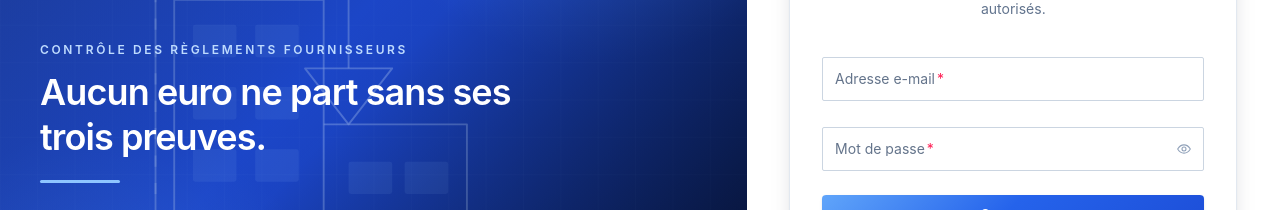
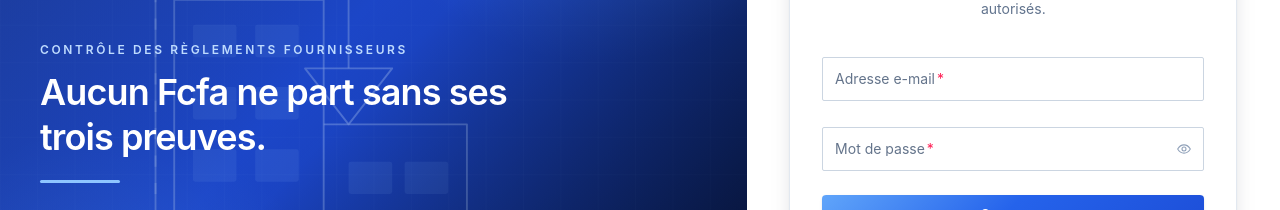
Before and after one commit to Yamoon224/ERP-BTP-WEB, a Next.js app: page /login in a window 1280 px wide. Shown: the part 313-523 px from the top of the page. Built offline with nearby package versions, Linux system fonts and the light colour scheme; no server answers.

Commit message:
feat: update text in login page for currency reference

```diff
--- a/src/app/login/page.tsx
+++ b/src/app/login/page.tsx
@@ -45,7 +45,7 @@ export default function LoginPage() {
             Contrôle des règlements fournisseurs
           </p>
           <h2 className="mt-3 text-4xl font-semibold leading-tight tracking-tight text-white">
-            Aucun euro ne part sans ses trois preuves.
+            Aucun Fcfa ne part sans ses trois preuves.
           </h2>
           <span aria-hidden="true" className="mt-5 block h-[3px] w-20 rounded-full bg-blue-300" />
 
```
